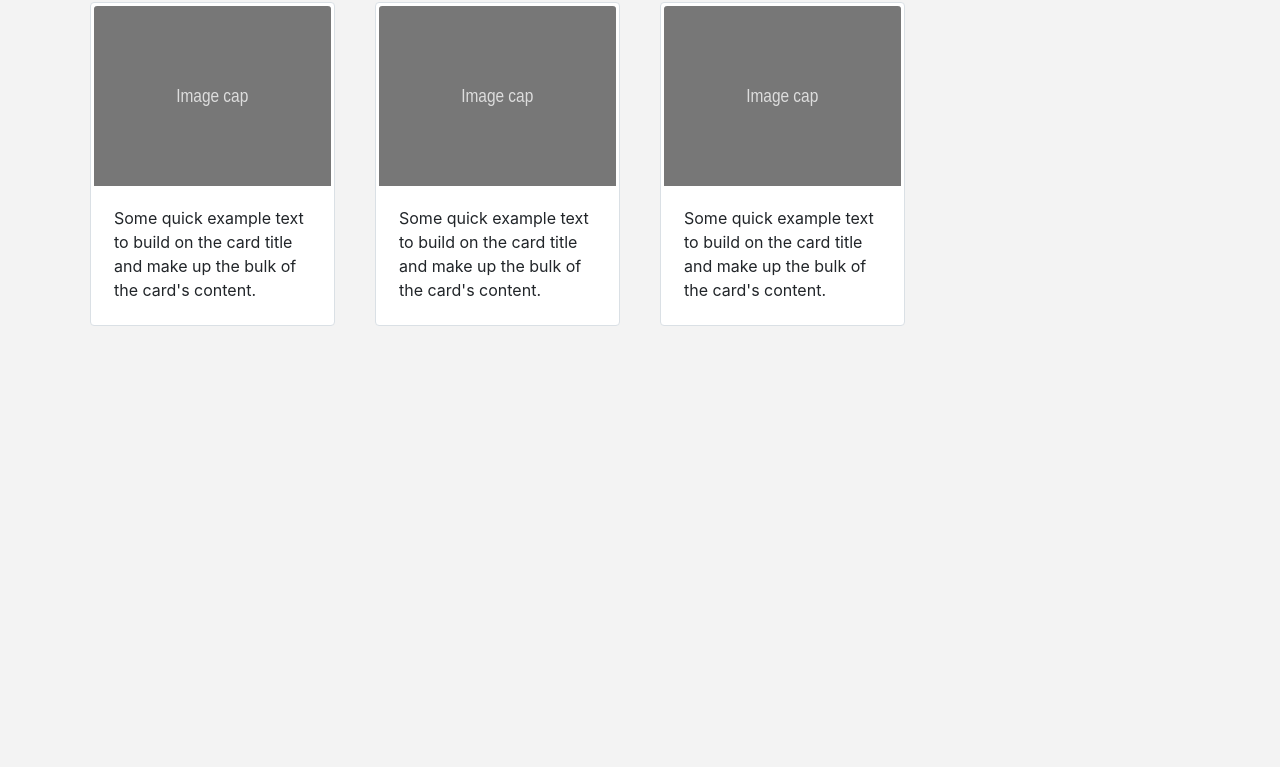
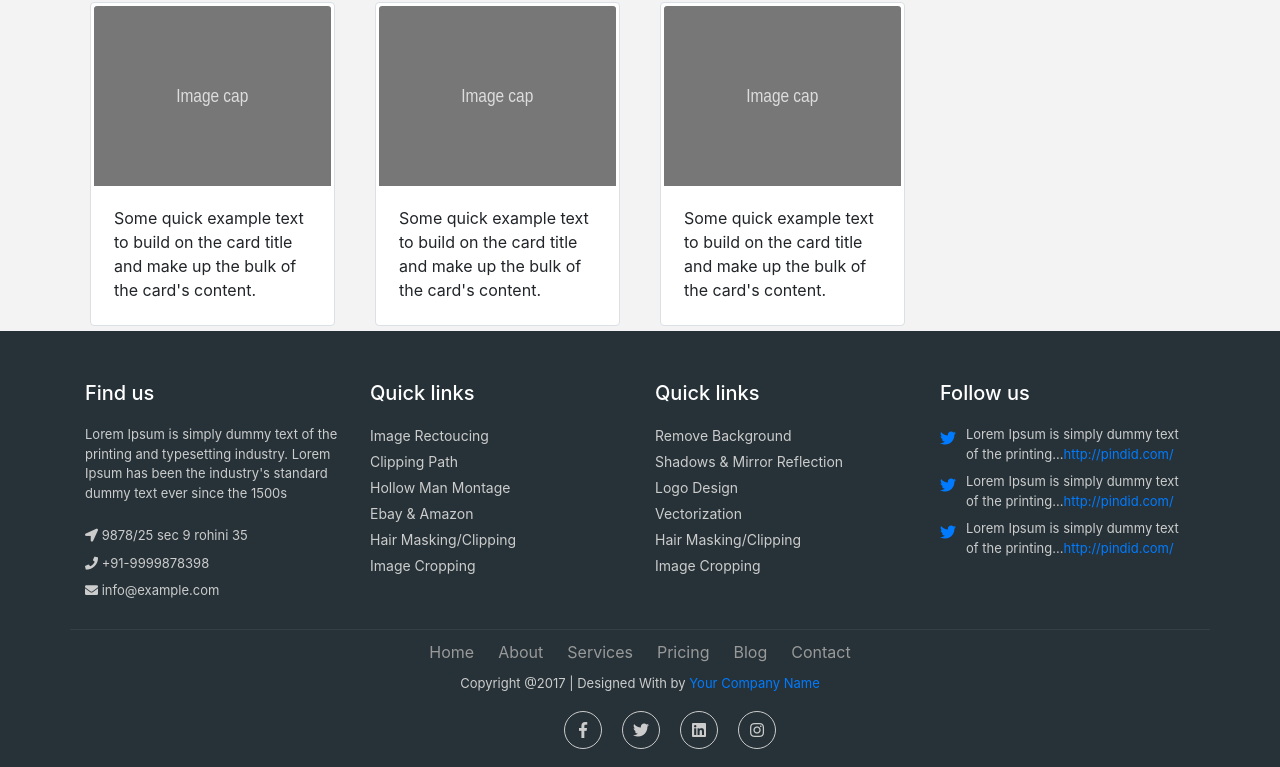
Before and after one commit to edorei/pindid.com, a plain HTML site: page index.html in a window 1280 px wide. Shown: the part 756-1523 px from the top of the page. Before the commit the page ends 1087 px from the top, so only its background shows below. Drawn offline with nearby package versions, Linux system fonts and the light colour scheme.

Commit message:
index page

```diff
--- a/css/main.css
+++ b/css/main.css
@@ -59,3 +59,37 @@ header .nav .nav-item a:hover {
     margin: 5px;
     border: 1px solid #dae0e5;
 }
+.col_white_amrc { color:#FFF;}
+footer { width:100%; background-color:#263238; min-height:250px; padding:10px 0px 25px 0px ;}
+.pt2 { padding-top:40px ; margin-bottom:20px ;}
+footer p { font-size:13px; color:#CCC; padding-bottom:0px; margin-bottom:8px;}
+.mb10 { padding-bottom:15px ;}
+.footer_ul_amrc { margin:0px ; list-style-type:none ; font-size:14px; padding:0px 0px 10px 0px ; }
+.footer_ul_amrc li {padding:0px 0px 5px 0px;}
+.footer_ul_amrc li a{ color:#CCC;}
+.footer_ul_amrc li a:hover{ color:#fff; text-decoration:none;}
+.fleft { float:left;}
+.padding-right { padding-right:10px; }
+
+.footer_ul2_amrc {margin:0px; list-style-type:none; padding:0px;}
+.footer_ul2_amrc li p { display:table; }
+.footer_ul2_amrc li a:hover { text-decoration:none;}
+.footer_ul2_amrc li i { margin-top:5px;}
+
+.bottom_border { border-bottom:1px solid #323f45; padding-bottom:20px;}
+.foote_bottom_ul_amrc {
+	list-style-type:none;
+	padding:0px;
+	display:table;
+	margin-top: 10px;
+	margin-right: auto;
+	margin-bottom: 10px;
+	margin-left: auto;
+}
+.foote_bottom_ul_amrc li { display:inline;}
+.foote_bottom_ul_amrc li a { color:#999; margin:0 12px;}
+
+.social_footer_ul { display:table; margin:15px auto 0 auto; list-style-type:none;  }
+.social_footer_ul li { padding-left:20px; padding-top:10px; float:left; }
+.social_footer_ul li a { color:#CCC; border:1px solid #CCC; padding:8px;border-radius:50%;}
+.social_footer_ul li i {  width:20px; height:20px; text-align:center;}
--- a/index.html
+++ b/index.html
@@ -7,6 +7,8 @@
     <meta http-equiv="X-UA-Compatible" content="ie=edge">
     <title>pindid.com | pind your best price</title>
     <link rel="stylesheet" href="https://maxcdn.bootstrapcdn.com/bootstrap/4.0.0/css/bootstrap.min.css">
+    <link rel="stylesheet" href="https://use.fontawesome.com/releases/v5.2.0/css/all.css" integrity="sha384-hWVjflwFxL6sNzntih27bfxkr27PmbbK/iSvJ+a4+0owXq79v+lsFkW54bOGbiDQ" crossorigin="anonymous">
+
     <link rel="stylesheet" href="css/main.css">
     <script src="https://code.jquery.com/jquery-3.2.1.slim.min.js"></script>
     <script src="https://cdnjs.cloudflare.com/ajax/libs/popper.js/1.12.9/umd/popper.min.js"></script>
@@ -244,6 +246,89 @@
             </div>
         </div>
     </div>
+    <footer class="footer">
+            <div class="container bottom_border">
+            <div class="row">
+            <div class=" col-sm-4 col-md col-sm-4  col-12 col">
+            <h5 class="headin5_amrc col_white_amrc pt2">Find us</h5>
+            <!--headin5_amrc-->
+            <p class="mb10">Lorem Ipsum is simply dummy text of the printing and typesetting industry. Lorem Ipsum has been the industry's standard dummy text ever since the 1500s</p>
+            <p><i class="fa fa-location-arrow"></i> 9878/25 sec 9 rohini 35 </p>
+            <p><i class="fa fa-phone"></i>  +91-9999878398  </p>
+            <p><i class="fa fa fa-envelope"></i> info@example.com  </p>
+
+
+            </div>
+
+
+            <div class=" col-sm-4 col-md  col-6 col">
+            <h5 class="headin5_amrc col_white_amrc pt2">Quick links</h5>
+            <!--headin5_amrc-->
+            <ul class="footer_ul_amrc">
+            <li><a href="http://pindid.com">Image Rectoucing</a></li>
+            <li><a href="http://pindid.com">Clipping Path</a></li>
+            <li><a href="http://pindid.com">Hollow Man Montage</a></li>
+            <li><a href="http://pindid.com">Ebay & Amazon</a></li>
+            <li><a href="http://pindid.com">Hair Masking/Clipping</a></li>
+            <li><a href="http://pindid.com">Image Cropping</a></li>
+            </ul>
+            <!--footer_ul_amrc ends here-->
+            </div>
+
+
+            <div class=" col-sm-4 col-md  col-6 col">
+            <h5 class="headin5_amrc col_white_amrc pt2">Quick links</h5>
+            <!--headin5_amrc-->
+            <ul class="footer_ul_amrc">
+            <li><a href="http://pindid.com">Remove Background</a></li>
+            <li><a href="http://pindid.com">Shadows & Mirror Reflection</a></li>
+            <li><a href="http://pindid.com">Logo Design</a></li>
+            <li><a href="http://pindid.com">Vectorization</a></li>
+            <li><a href="http://pindid.com">Hair Masking/Clipping</a></li>
+            <li><a href="http://pindid.com">Image Cropping</a></li>
+            </ul>
+            <!--footer_ul_amrc ends here-->
+            </div>
+
+
+            <div class=" col-sm-4 col-md  col-12 col">
+            <h5 class="headin5_amrc col_white_amrc pt2">Follow us</h5>
+            <!--headin5_amrc ends here-->
+
+            <ul class="footer_ul2_amrc">
+            <li><a href="#"><i class="fab fa-twitter fleft padding-right"></i> </a><p>Lorem Ipsum is simply dummy text of the printing...<a href="#">http://pindid.com/</a></p></li>
+            <li><a href="#"><i class="fab fa-twitter fleft padding-right"></i> </a><p>Lorem Ipsum is simply dummy text of the printing...<a href="#">http://pindid.com/</a></p></li>
+            <li><a href="#"><i class="fab fa-twitter fleft padding-right"></i> </a><p>Lorem Ipsum is simply dummy text of the printing...<a href="#">http://pindid.com/</a></p></li>
+            </ul>
+            <!--footer_ul2_amrc ends here-->
+            </div>
+            </div>
+            </div>
+
+
+            <div class="container">
+            <ul class="foote_bottom_ul_amrc">
+            <li><a href="http://pindid.com">Home</a></li>
+            <li><a href="http://pindid.com">About</a></li>
+            <li><a href="http://pindid.com">Services</a></li>
+            <li><a href="http://pindid.com">Pricing</a></li>
+            <li><a href="http://pindid.com">Blog</a></li>
+            <li><a href="http://pindid.com">Contact</a></li>
+            </ul>
+            <!--foote_bottom_ul_amrc ends here-->
+            <p class="text-center">Copyright @2017 | Designed With by <a href="#">Your Company Name</a></p>
+
+            <ul class="social_footer_ul">
+            <li><a href="http://pindid.com"><i class="fab fa-facebook-f"></i></a></li>
+            <li><a href="http://pindid.com"><i class="fab fa-twitter"></i></a></li>
+            <li><a href="http://pindid.com"><i class="fab fa-linkedin"></i></a></li>
+            <li><a href="http://pindid.com"><i class="fab fa-instagram"></i></a></li>
+            </ul>
+            <!--social_footer_ul ends here-->
+            </div>
+
+            </footer>
+
 </body>
 
 </html>
```
